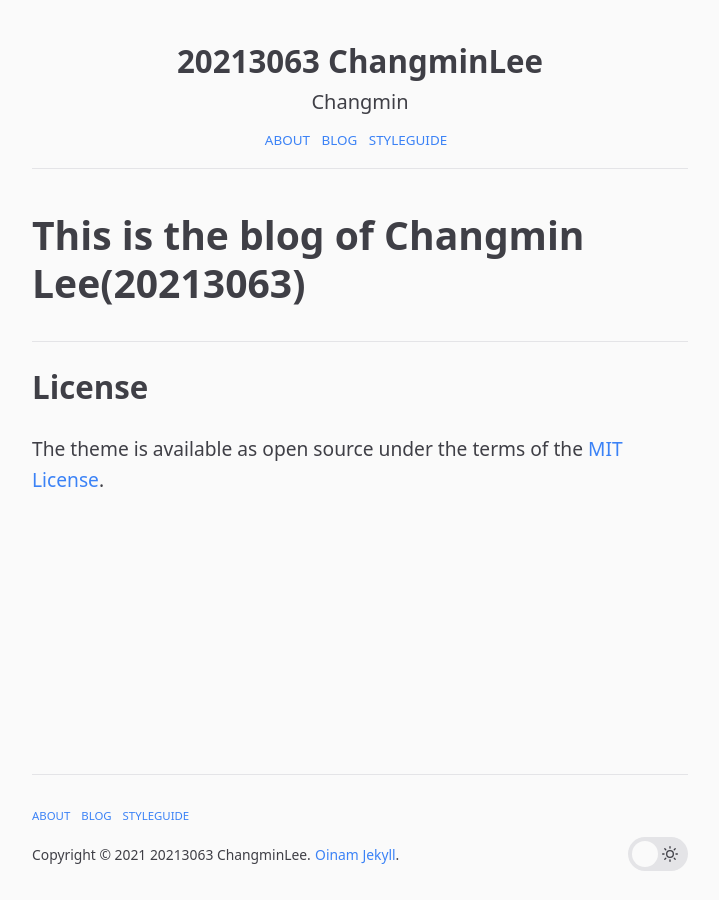
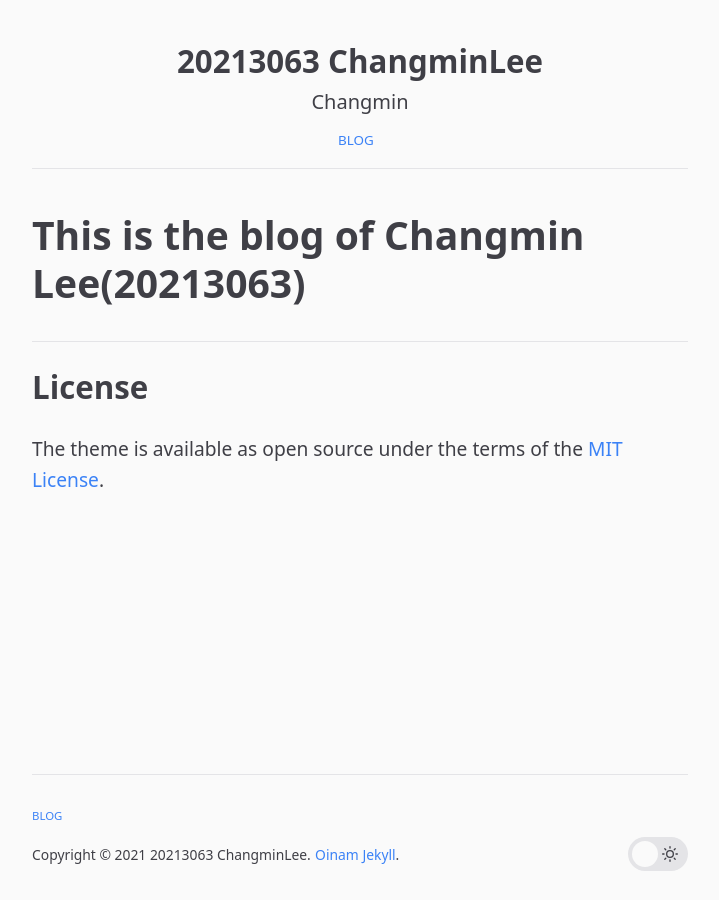
Before and after one commit to ckdals20213063/changminlee.github.io, a Jekyll site: the page built from index.md, in a window 1280 px wide. Shown: the whole page, without its empty margins (280-999 px from the left). Built offline with Jekyll 4.4.1, drawn with Linux system fonts in a browser that asks for light colours; our own code applies the rules of GitHub Pages for plain Markdown files.

Commit message:
Update nav.yml

```diff
--- a/_data/nav.yml
+++ b/_data/nav.yml
@@ -1,8 +1,2 @@
-- title: About
-  url: /about/
-
 - title: Blog
   url: /blog/
-
-- title: Styleguide
-  url: /styleguide/
```
